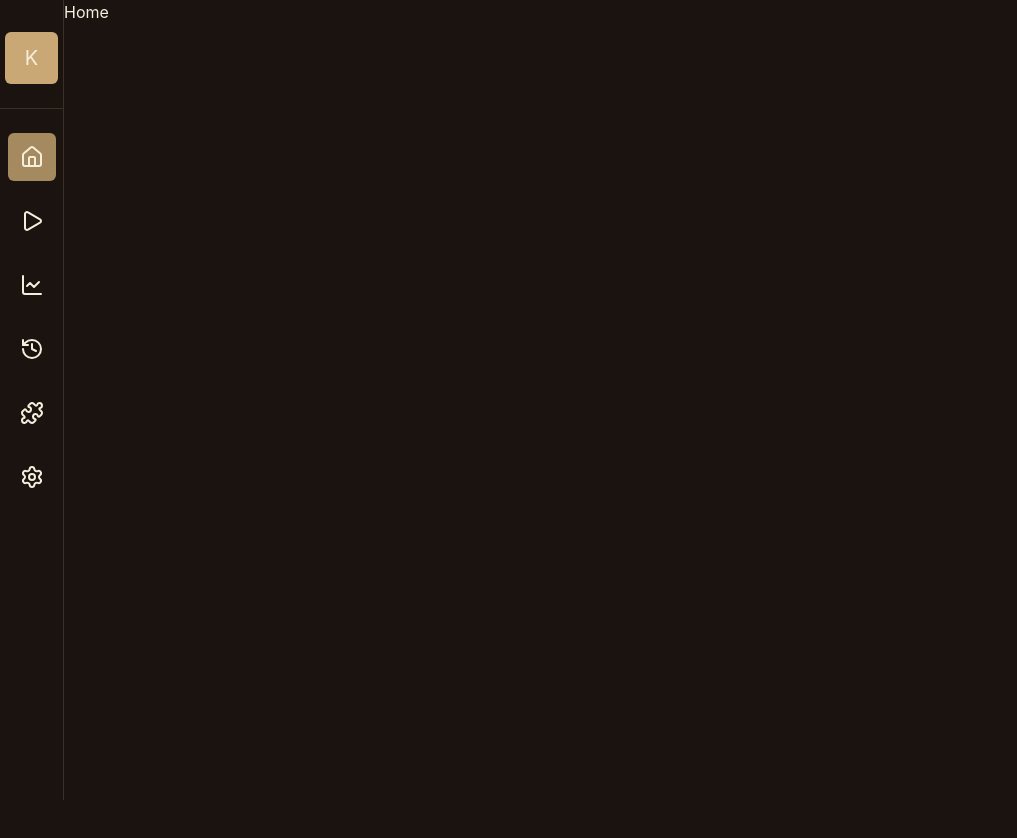
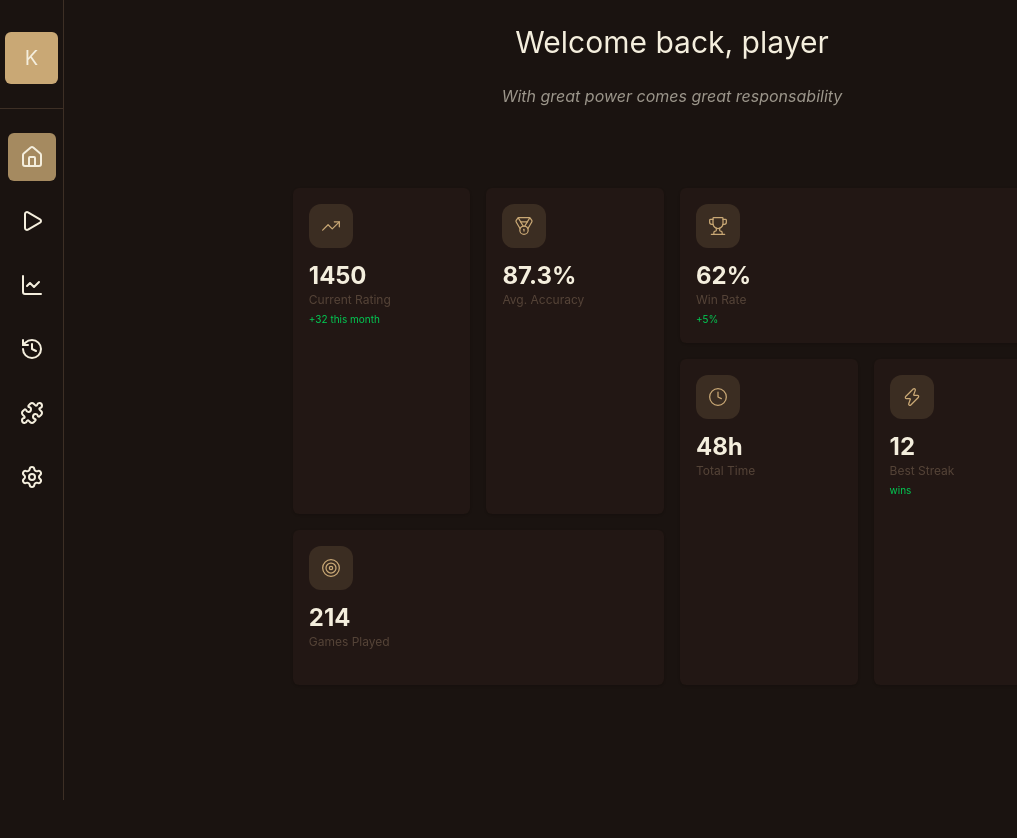
Before and after one commit to Koshmar10/Koch-desktop-chess-app, a React (Vite) app: page / in a window 1280 px wide. Shown: the top 838 px of the page, without its empty margins (0-1017 px from the left). Before the commit the page ends 800 px from the top, so only its background shows below. Built offline with nearby package versions, Linux system fonts and the light colour scheme.

Commit message:
KOCH-2: added home page and home card + wrote tests

```diff
--- a/src/App.tsx
+++ b/src/App.tsx
@@ -1,7 +1,7 @@
 import { Route, Routes } from "react-router-dom";
 import "./App.css";
 import Sidebar from "./sections/sidebar/Sidebar";
-import Home from "./sections/Home";
+import Home from "./sections/home/Home";
 import Play from "./sections/Play";
 import Analysis from "./sections/Analysis";
 import History from "./sections/History";
--- a/src/sections/Home.tsx
+++ /dev/null
@@ -1,3 +0,0 @@
-const Home = () => <div>Home</div>;
-
-export default Home;
--- /dev/null
+++ b/src/sections/home/Home.tsx
@@ -0,0 +1,30 @@
+import HomeCard from "./HomeCard";
+import { STAT_CARDS } from "./mock";
+
+const GreetMessage = () => (
+  <>
+    <h1 className="text-3xl mt-6 mb-6 text-foreground">Welcome back, player</h1>
+    <div className="text-md text-center text-foreground/60 italic self-center">
+      With great power comes great responsability
+    </div>
+  </>
+);
+
+const StatCardsSection = () => (
+  <div className="grid grid-cols-4 grid-rows-4 gap-4 w-[65%] h-[50rem] pt-20 px-4">
+    {STAT_CARDS.map((card) => (
+      <HomeCard key={card.label} {...card} />
+    ))}
+  </div>
+);
+
+const Home = () => {
+  return (
+    <div className="flex flex-col justify-start items-center w-full">
+      <GreetMessage />
+      <StatCardsSection />
+    </div>
+  );
+};
+
+export default Home;
--- /dev/null
+++ b/src/sections/home/HomeCard.tsx
@@ -0,0 +1,37 @@
+import { LucideIcon } from "lucide-react";
+
+interface HomeCardProps {
+  icon: LucideIcon;
+  value: string | number;
+  label: string;
+  delta?: string;
+  className?: string;
+}
+
+const HomeCard = ({
+  icon: Icon,
+  value,
+  label,
+  delta,
+  className = "",
+}: HomeCardProps) => {
+  return (
+    <div
+      className={`rounded-lg shadow-sm p-4 flex flex-col justify-start bg-card/40 hover:bg-card/60 text-foreground ${className}`}
+      data-testid="home-card"
+    >
+      <div className="mb-3 p-3 rounded-xl bg-primary/15 w-fit">
+        <Icon size={20} className="h-5 w-5 text-primary" strokeWidth={1.5} />
+      </div>
+      <div>
+        <div className="text-2xl font-bold">{value}</div>
+        <div className="text-xs text-secondary/70">{label}</div>
+        {delta && (
+          <div className="text-[10px] text-green-500 mt-1">{delta}</div>
+        )}
+      </div>
+    </div>
+  );
+};
+
+export default HomeCard;
--- /dev/null
+++ b/src/sections/home/mock.ts
@@ -0,0 +1,59 @@
+import {
+  TrendingUp,
+  Trophy,
+  Target,
+  Medal,
+  Zap,
+  Clock,
+  LucideIcon,
+} from "lucide-react";
+
+export interface StatCard {
+  icon: LucideIcon;
+  value: string | number;
+  label: string;
+  delta?: string;
+  className: string;
+}
+
+export const STAT_CARDS: StatCard[] = [
+  {
+    icon: TrendingUp,
+    value: 1450,
+    label: "Current Rating",
+    delta: "+32 this month",
+    className: "row-span-2 col-span-1",
+  },
+  {
+    icon: Medal,
+    value: "87.3%",
+    label: "Avg. Accuracy",
+    className: "row-span-2 col-span-1",
+  },
+  {
+    icon: Trophy,
+    value: "62%",
+    label: "Win Rate",
+    delta: "+5%",
+    className: "row-span-1 col-span-2",
+  },
+  {
+    icon: Clock,
+    value: "48h",
+    label: "Total Time",
+    className: "row-span-2 col-span-1",
+  },
+  {
+    icon: Zap,
+    value: 12,
+    label: "Best Streak",
+    delta: "wins",
+    className: "row-span-2 col-span-1",
+  },
+  {
+    icon: Target,
+    value: 214,
+    label: "Games Played",
+    className: "row-span-1 col-span-2",
+  },
+];
--- a/src/sections/sidebar/Sidebar.tsx
+++ b/src/sections/sidebar/Sidebar.tsx
@@ -28,7 +28,7 @@ const ButtonSection = () => (
 
 const Sidebar = () => {
   return (
-    <div className="flex flex-col w-[5%] border-r-[1px] border-sidebar-border gap-6 bg-sidebar-dark">
+    <div className="flex flex-col w-[5%] border-r-[1px] border-sidebar-border gap-6 bg-sidebar">
       <LogoSection />
       <ButtonSection />
     </div>
```
Also changed, not shown: 2 other files (tests, documents, lock files or other folders).
